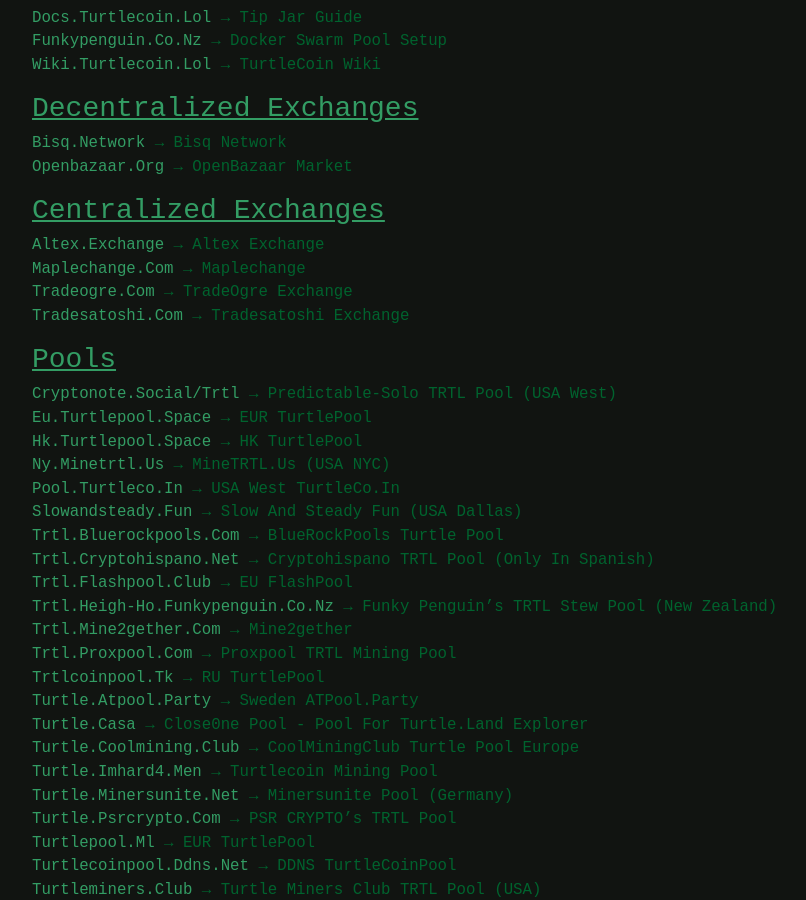
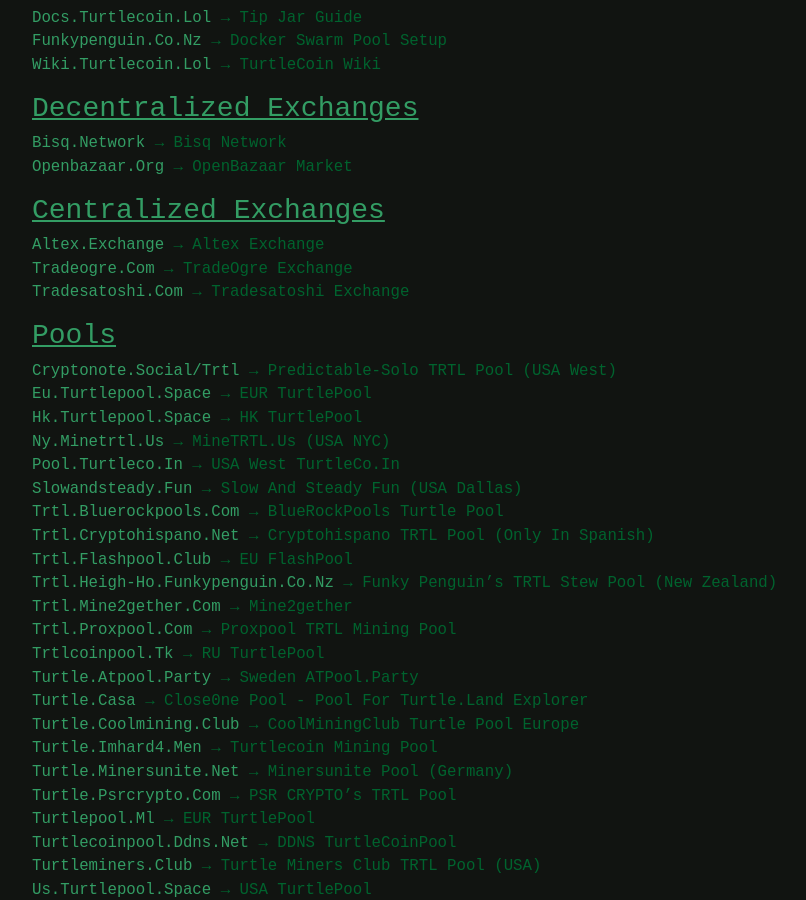
Before and after one commit to zack796/turtleturtle.org, a Jekyll site: the page built from index.md, in a window 1280 px wide and 900 px high, scrolled down 983 px. Shown: the whole window, without its empty margins (53-859 px from the left). Built offline with Jekyll 4.4.1, drawn with Linux system fonts in a browser that asks for light colours; nearby versions of some CDN libraries.

Commit message:
Remove maplechange

```diff
--- a/index.md
+++ b/index.md
@@ -45,7 +45,6 @@
 
 ### Centralized Exchanges
 [altex.exchange](https://altex.exchange/markets&pair=BTC_TRTL) → Altex Exchange
-[maplechange.com](https://maplechange.com) → Maplechange
 [tradeogre.com](https://tradeogre.com) → TradeOgre Exchange
 [tradesatoshi.com](https://tradesatoshi.com/Exchange/?market=TRTL_BTC) → Tradesatoshi Exchange
 
```
